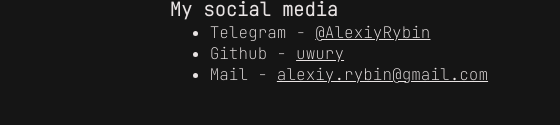
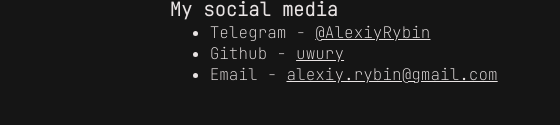
Before and after one commit to Zamur650/website, a website: page src/index.html in a window 1280 px wide. Shown: the part 463-588 px from the top of the page, 577-1137 px from the left. Drawn offline with Linux system fonts and the light colour scheme.

Commit message:
Mail changed to Email

```diff
--- a/src/index.html
+++ b/src/index.html
@@ -25,7 +25,7 @@
 				<ul>
 					<li>Telegram - <a href="https://t.me/AlexiyRybin">@AlexiyRybin</a></li>
 					<li>Github - <a href="https://github.com/uwury">uwury</a></li>
-					<li>Mail - <a href="mailto:alexiy.rybin@gmail.com">alexiy.rybin@gmail.com</a></li>
+					<li>Email - <a href="mailto:alexiy.rybin@gmail.com">alexiy.rybin@gmail.com</a></li>
 				</ul>
 			</div>
 		</div>
```
